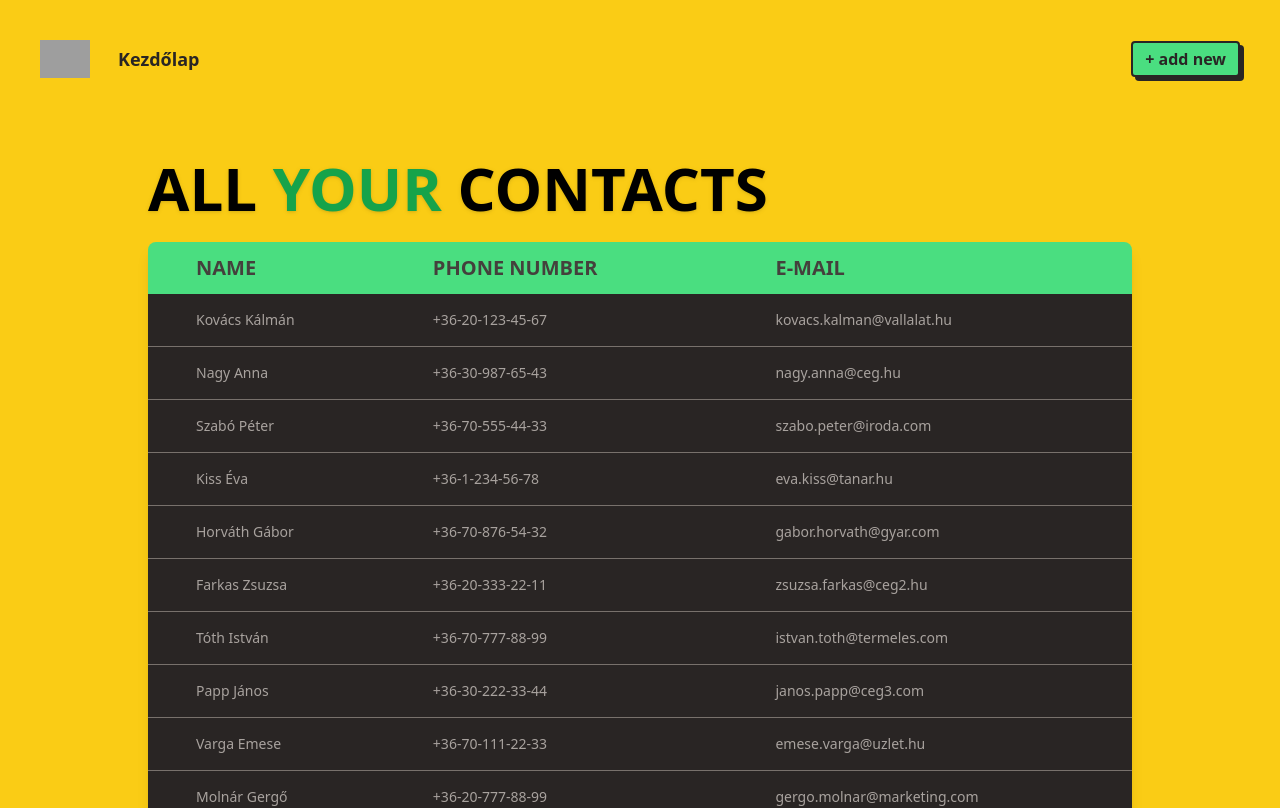
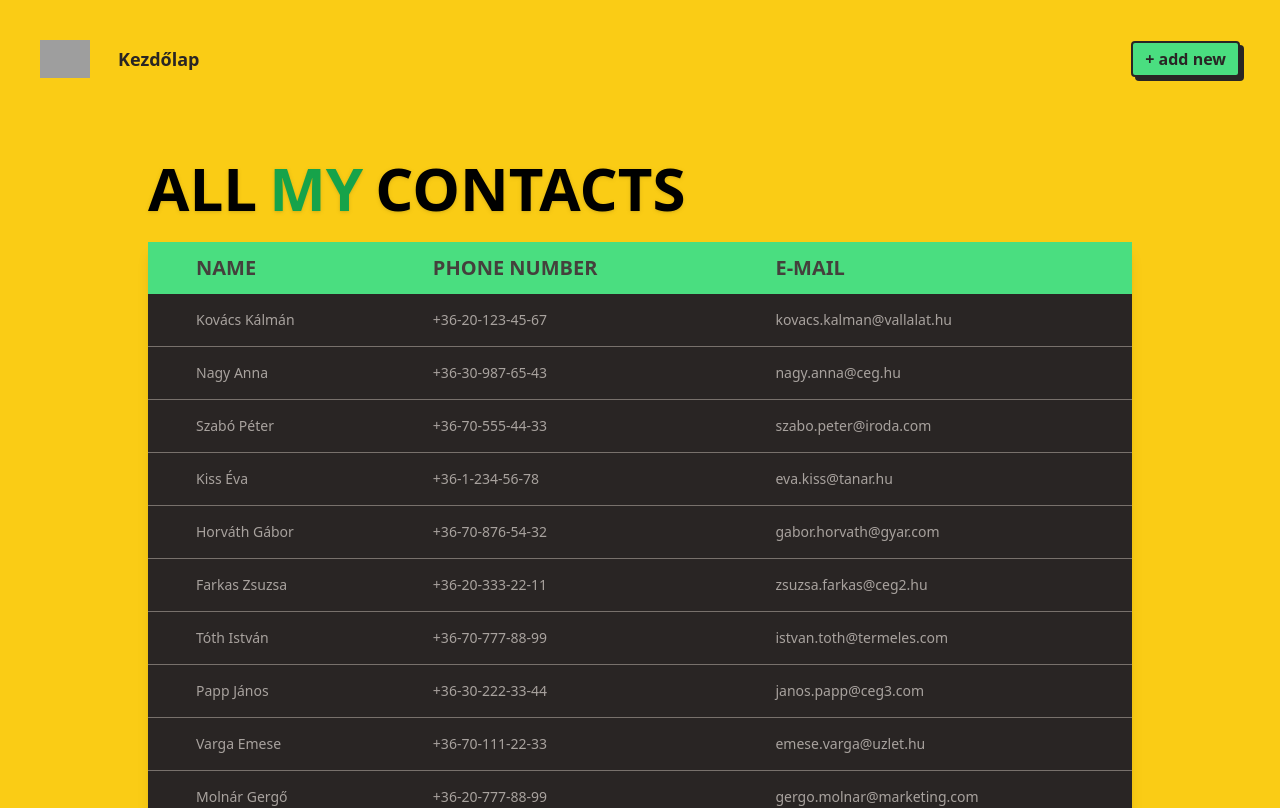
Before and after one commit to Chencsi/phone-book, an Angular app: page /home in a window 1280 px wide. Shown: the top 808 px of the page. Built offline with nearby package versions, Linux system fonts and the light colour scheme; data requests are answered from the project's data file; grey boxes are pictures that could not be loaded.

Commit message:
Home title positioning changed

```diff
--- a/src/app/components/home/home.component.html
+++ b/src/app/components/home/home.component.html
@@ -1,6 +1,9 @@
-<h1 class="text-6xl font-extrabold mt-1 mb-6 outline-white uppercase drop-shadow">All <span class="text-green-600">Your</span> Contacts</h1>
-
-<div class="relative overflow-x-auto shadow-lg rounded-lg">
+<div class="grid grid-cols-2 w-1/4 md:w-full gap-x-10 gap-y-2 md:flex md:gap-3 md:flex-row text-5xl md:text-6xl font-extrabold mt-1 mb-6 outline-white uppercase drop-shadow">
+    <span>All</span>
+    <span class="text-green-600">My</span>
+    <span>Contacts</span>
+</div>
+<div class="shadow-lg rounded-lg w-full">
     <table class="w-full text-sm text-left relative">
         <thead class="text-xl uppercase bg-green-400 text-stone-700">
             <tr>
```
